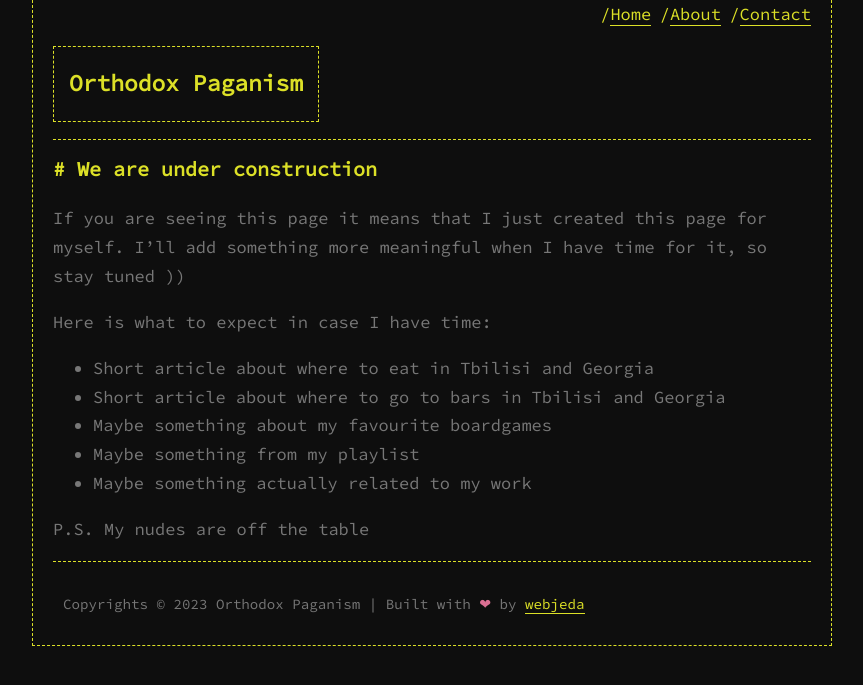
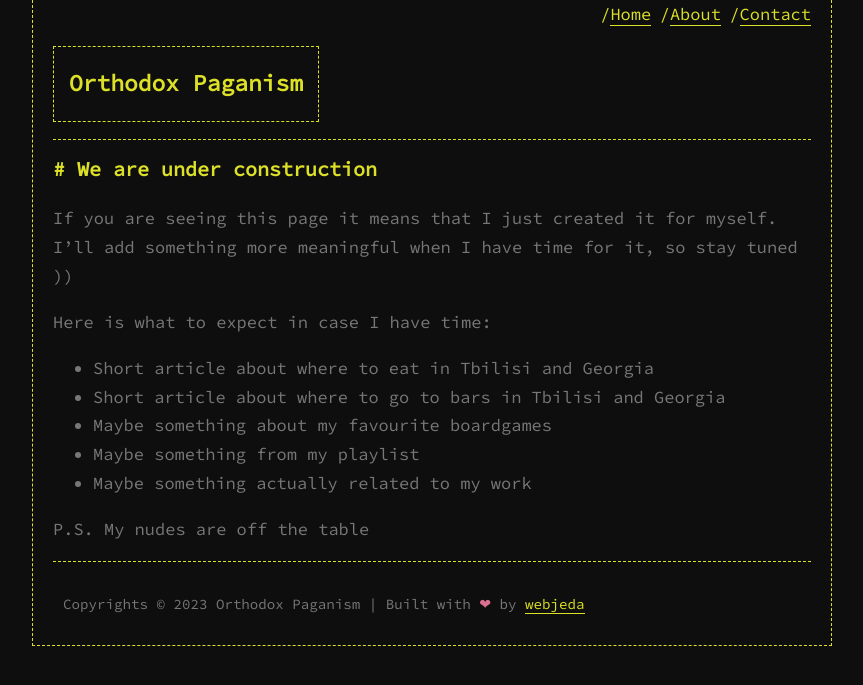
Before and after one commit to gkink/gkink.github.io, a Jekyll site: the page built from _posts/2016-05-07-example.md, in a window 1280 px wide. Shown: the top 685 px of the page, without its empty margins (208-1071 px from the left). Built offline with Jekyll 4.4.1, drawn with Linux system fonts in a browser that asks for light colours; comment, search, counter and statistics services are not loaded.

Commit message:
Update 2016-05-07-example.md

```diff
--- a/_posts/2016-05-07-example.md
+++ b/_posts/2016-05-07-example.md
@@ -4,7 +4,7 @@ title: We are under construction
 ---
 
 
-If you are seeing this page it means that I just created this page for myself. I'll add something more meaningful when I have time for it, so stay tuned ))
+If you are seeing this page it means that I just created it for myself. I'll add something more meaningful when I have time for it, so stay tuned ))
 
 Here is what to expect in case I have time:
 
```
